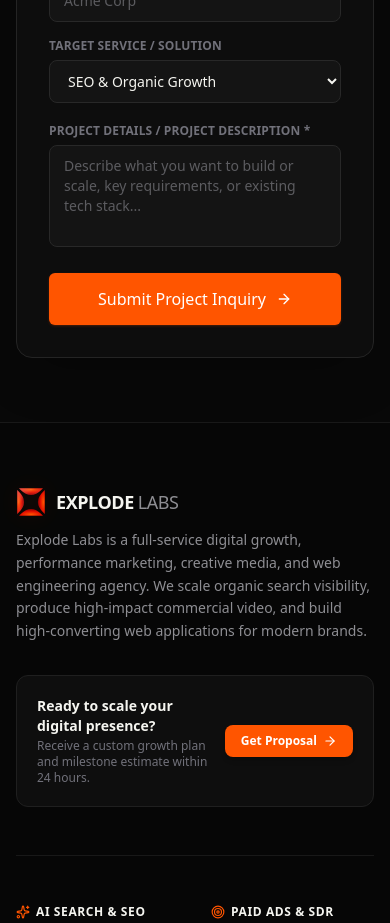
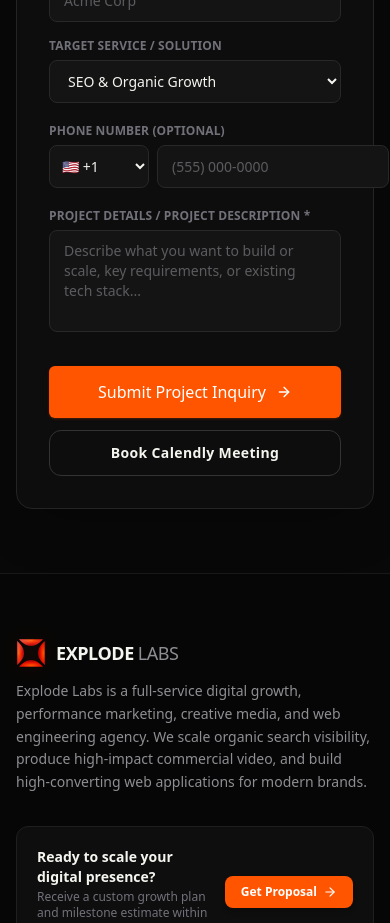
Before and after one commit to vishalraghuwanshii/ExplodeLabs, a Next.js app: page /contact in a window 390 px wide. Shown: the part 920-1843 px from the top of the page. Built offline with nearby package versions, Linux system fonts and the light colour scheme.

Commit message:
feat: add optional phone field with country codes and direct calendly booking button

```diff
--- a/src/app/api/contact/route.ts
+++ b/src/app/api/contact/route.ts
@@ -28,6 +28,10 @@ export async function POST(request: Request) {
             {
               type: "mrkdwn",
               text: `*Email:*\n${data.email}`
+            },
+            {
+              type: "mrkdwn",
+              text: `*Phone:*\n${data.phone ? `${data.countryCode || ''} ${data.phone}` : "N/A"}`
             },
             {
               type: "mrkdwn",
--- a/src/app/contact/page.tsx
+++ b/src/app/contact/page.tsx
@@ -13,6 +13,8 @@ export default function ContactPage() {
   const [formData, setFormData] = useState({
     name: '',
     email: '',
+    countryCode: '+1',
+    phone: '',
     company: '',
     service: 'SEO & Organic Growth',
     message: ''
@@ -154,6 +156,37 @@ export default function ContactPage() {
 
                   <div>
                     <label className="block text-xs font-mono uppercase text-[#71717a] mb-1.5 font-semibold">
+                      Phone Number (Optional)
+                    </label>
+                    <div className="flex gap-2">
+                      <select
+                        value={formData.countryCode}
+                        onChange={(e) => setFormData({ ...formData, countryCode: e.target.value })}
+                        className="w-[100px] shrink-0 bg-[#141414] border border-[#282828] focus:border-[#ff5500] rounded-lg px-2 py-2.5 text-sm text-[#f5f5f0] outline-none cursor-pointer"
+                      >
+                        <option value="+1">🇺🇸 +1</option>
+                        <option value="+44">🇬🇧 +44</option>
+                        <option value="+91">🇮🇳 +91</option>
+                        <option value="+61">🇦🇺 +61</option>
+                        <option value="+49">🇩🇪 +49</option>
+                        <option value="+33">🇫🇷 +33</option>
+                        <option value="+81">🇯🇵 +81</option>
+                        <option value="+86">🇨🇳 +86</option>
+                        <option value="+55">🇧🇷 +55</option>
+                        <option value="+27">🇿🇦 +27</option>
+                      </select>
+                      <input
+                        type="tel"
+                        value={formData.phone}
+                        onChange={(e) => setFormData({ ...formData, phone: e.target.value })}
+                        placeholder="(555) 000-0000"
+                        className="flex-1 bg-[#141414] border border-[#282828] focus:border-[#ff5500] rounded-lg px-3.5 py-2.5 text-sm text-[#f5f5f0] placeholder-[#5c5c60] outline-none"
+                      />
+                    </div>
+                  </div>
+
+                  <div>
+                    <label className="block text-xs font-mono uppercase text-[#71717a] mb-1.5 font-semibold">
                       Project Details / Project Description *
                     </label>
                     <textarea
@@ -172,16 +205,26 @@ export default function ContactPage() {
                     </div>
                   )}
 
+                  <div className="flex flex-col sm:flex-row gap-3 pt-2">
                     <Button
                       type="submit"
                       size="lg"
                       variant="primary"
-                    className="w-full"
+                      className="flex-1"
                       withArrow={!isSubmitting}
                       disabled={isSubmitting}
                     >
                       {isSubmitting ? 'Submitting...' : 'Submit Project Inquiry'}
                     </Button>
+                    <a
+                      href="https://calendly.com/explodelabs"
+                      target="_blank"
+                      rel="noopener noreferrer"
+                      className="flex-1 inline-flex items-center justify-center gap-2 px-5 py-3 text-sm font-semibold tracking-wide text-[#f5f5f0] bg-transparent hover:bg-[#1a1a1a] border border-[#333] hover:border-[#555] rounded-xl transition-all"
+                    >
+                      Book Calendly Meeting
+                    </a>
+                  </div>
                 </form>
               ) : (
                 <div className="py-12 text-center space-y-4">
```
Lines whose indentation alone changed are shown as unchanged.
